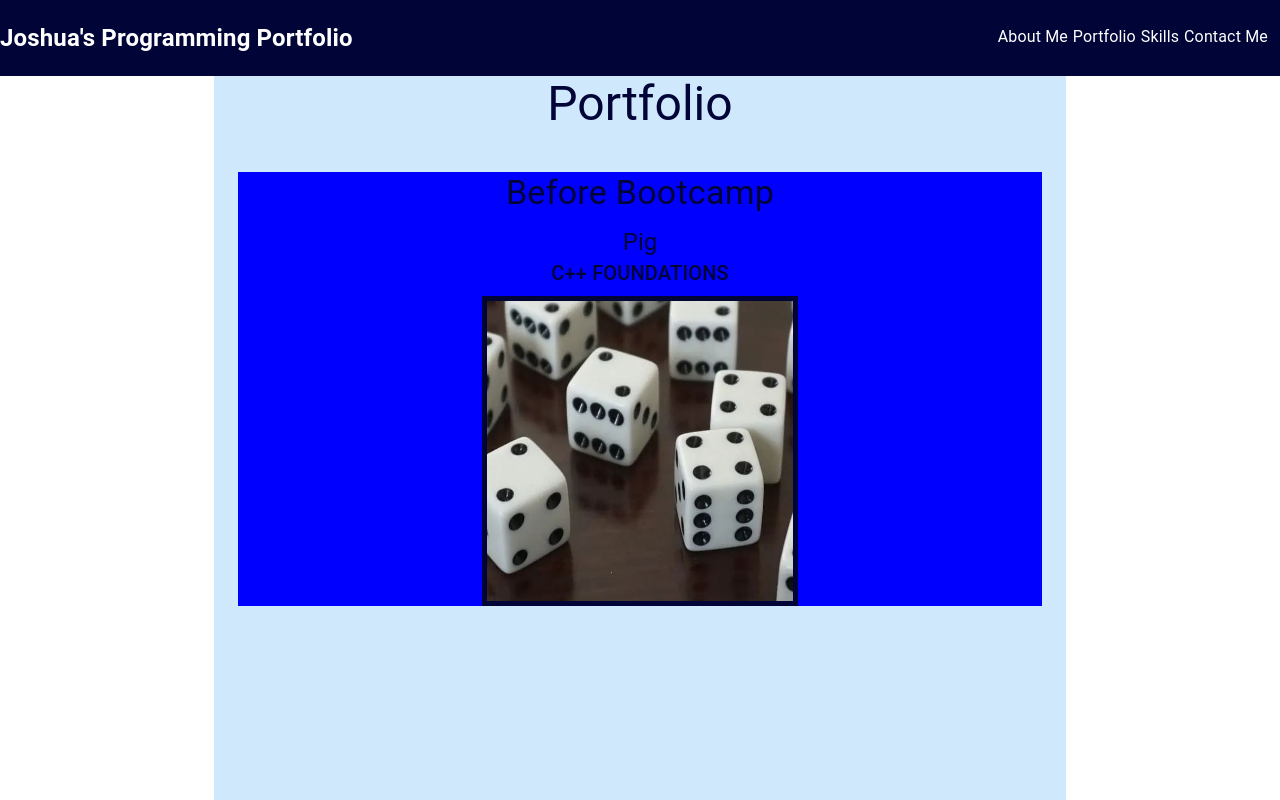
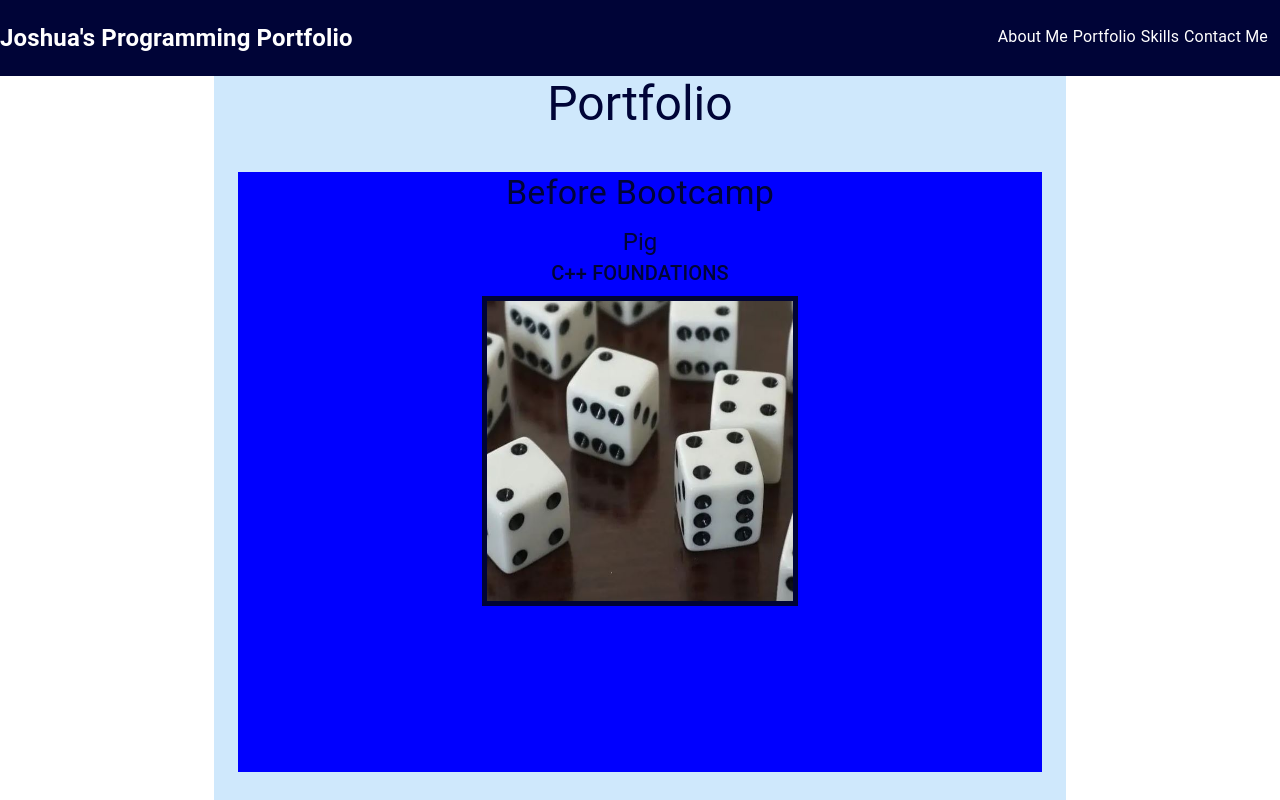
Before and after one commit to CoderJ01/material-ui-programming-portfolio, a React (Create React App) app: page /portfolio in a window 1280 px wide. Shown: the top 800 px of the page. Built offline with nearby package versions, Linux system fonts and the light colour scheme.

Commit message:
modify height of first two Section components

```diff
--- a/src/pages/Portfolio/Portfolio.page.jsx
+++ b/src/pages/Portfolio/Portfolio.page.jsx
@@ -19,8 +19,8 @@ const Portfolio = () => {
             <Container maxWidth="md">
                 <Box sx={{ bgcolor: '#cfe8fc', height: '1000vh', textAlign: 'center' }}>
                     <Typography variant="h3" gutterBottom sx={{ color: 'rgb(0, 4, 55)' }}>Portfolio</Typography>
-                    <Section dataObj={beforeBootcamp} fromTop={40}/>
-                    <Section dataObj={bootcamp} fromTop={-120}/>
+                    <Section dataObj={beforeBootcamp} fromTop={40} sectionHeight={75}/>
+                    <Section dataObj={bootcamp} fromTop={-120} sectionHeight={580}/>
                     <Section dataObj={selfTaught} fromTop={3200}/>
                     {/* <Section dataObj={certificates}/> */}
                     {/* <Section dataObj={resumeObj}/> */}
```
